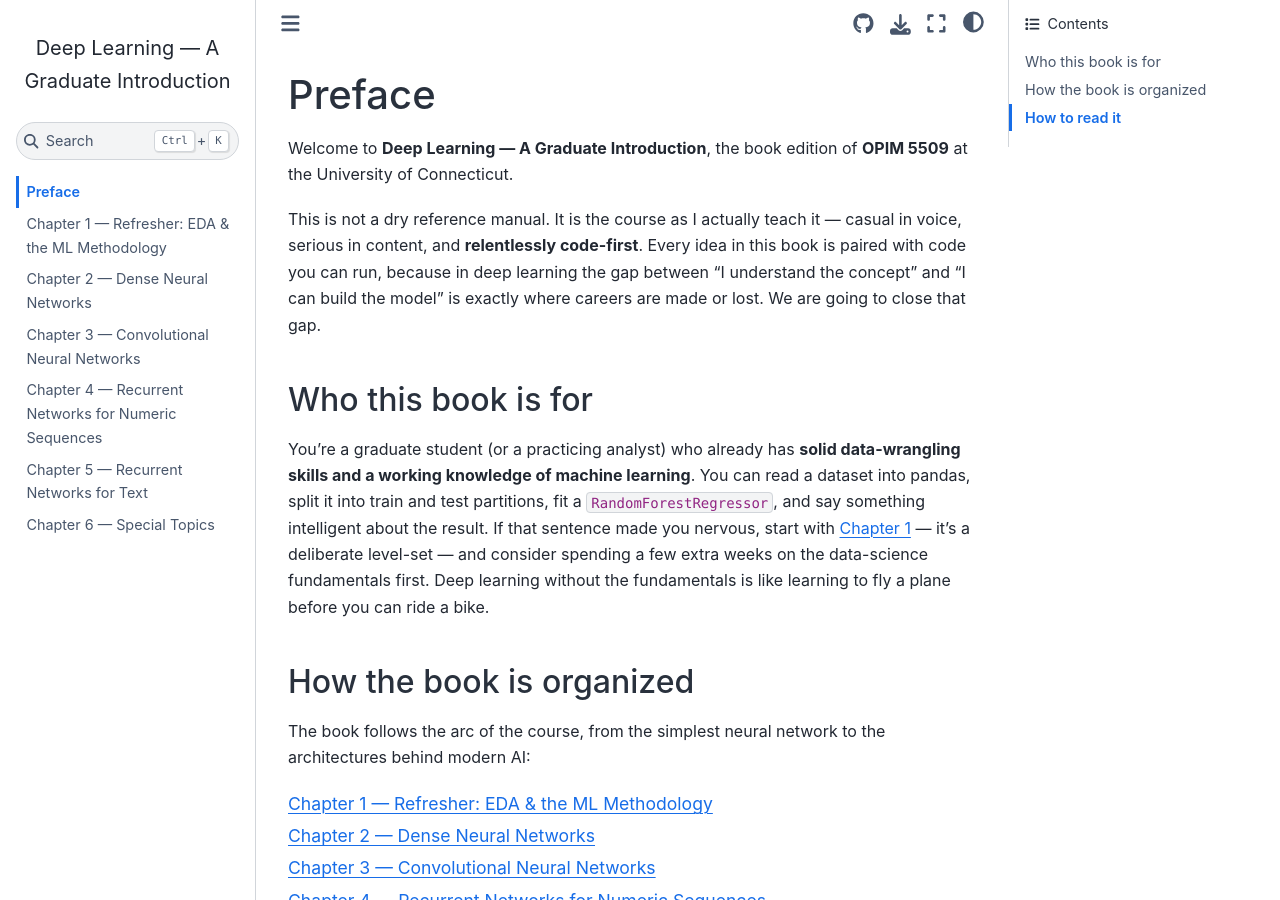
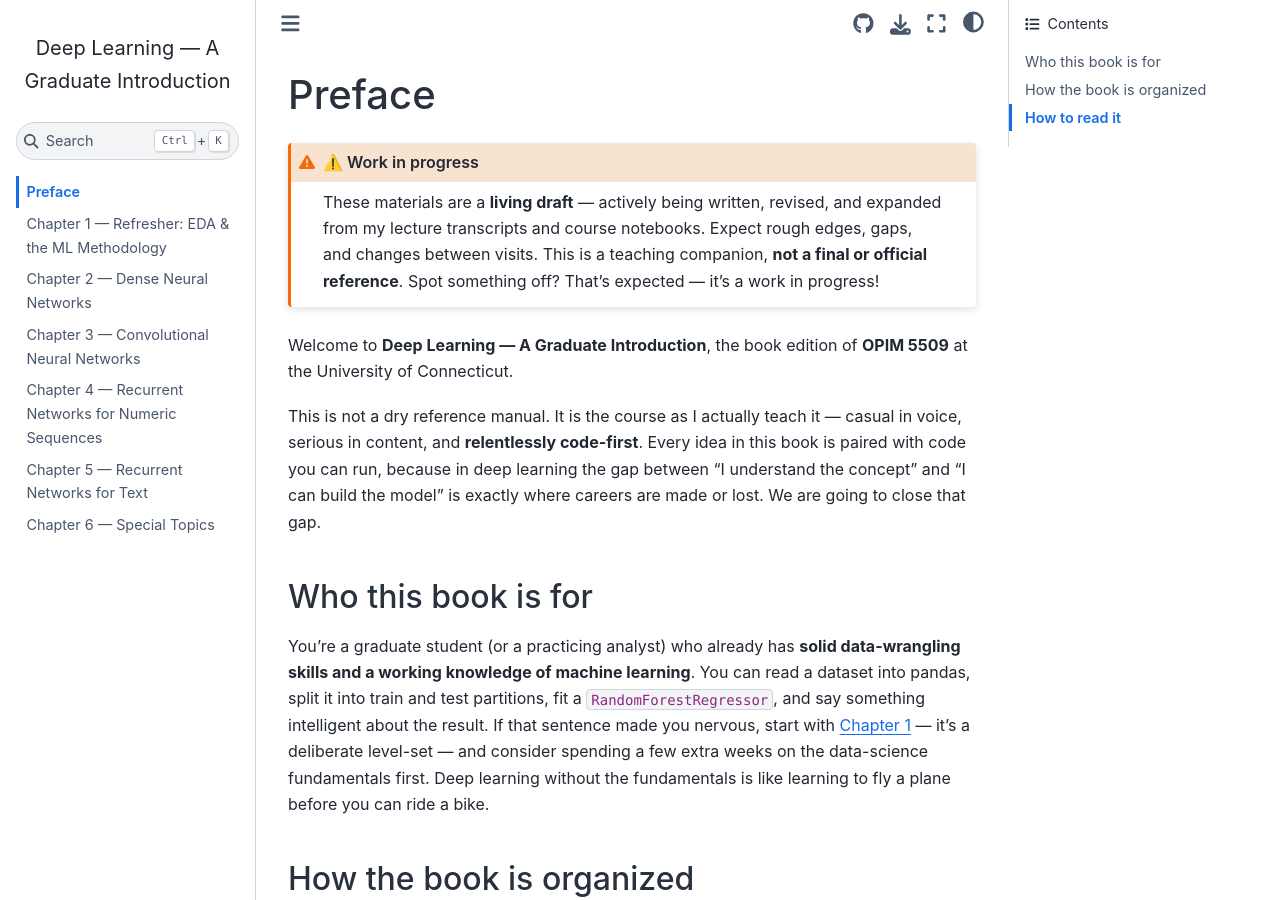
Before and after one commit to drdave-teaching/opim5509-textbook, a Jupyter Book: the page built from intro.md, in a window 1280 px wide and 900 px high. Built offline with Jupyter Book 1.0.4 settings and Sphinx 7.4.7 and the Sphinx Book theme 1.1.4, drawn with Linux system fonts in a browser that asks for light colours; some of the changed text lies outside the part shown.

Commit message:
Add 'work in progress' disclaimer (every-page footer + intro callout)

```diff
--- a/_config.yml
+++ b/_config.yml
@@ -7,6 +7,7 @@
   use_repository_button: true
   home_page_in_navbar: true
   extra_footer: |
+    <p style="font-size:0.9em;opacity:0.85"><strong>⚠️ Work in progress.</strong> These are living draft materials — actively being written and revised. Expect rough edges, gaps, and changes; this is a teaching companion, not a final or official reference.</p>
     <p><em>OPIM 5509 — Introduction to Deep Learning. Built from Dr. Wanik's lecture
     transcripts and course notebooks. A casual-but-rigorous, code-first textbook.</em></p>
 repository:
--- a/intro.md
+++ b/intro.md
@@ -1,4 +1,9 @@
 # Preface
+
+:::{admonition} ⚠️ Work in progress
+:class: warning
+These materials are a **living draft** — actively being written, revised, and expanded from my lecture transcripts and course notebooks. Expect rough edges, gaps, and changes between visits. This is a teaching companion, **not a final or official reference**. Spot something off? That's expected — it's a work in progress!
+:::
 
 Welcome to **Deep Learning — A Graduate Introduction**, the book edition of **OPIM 5509** at the University of Connecticut.
 
```
